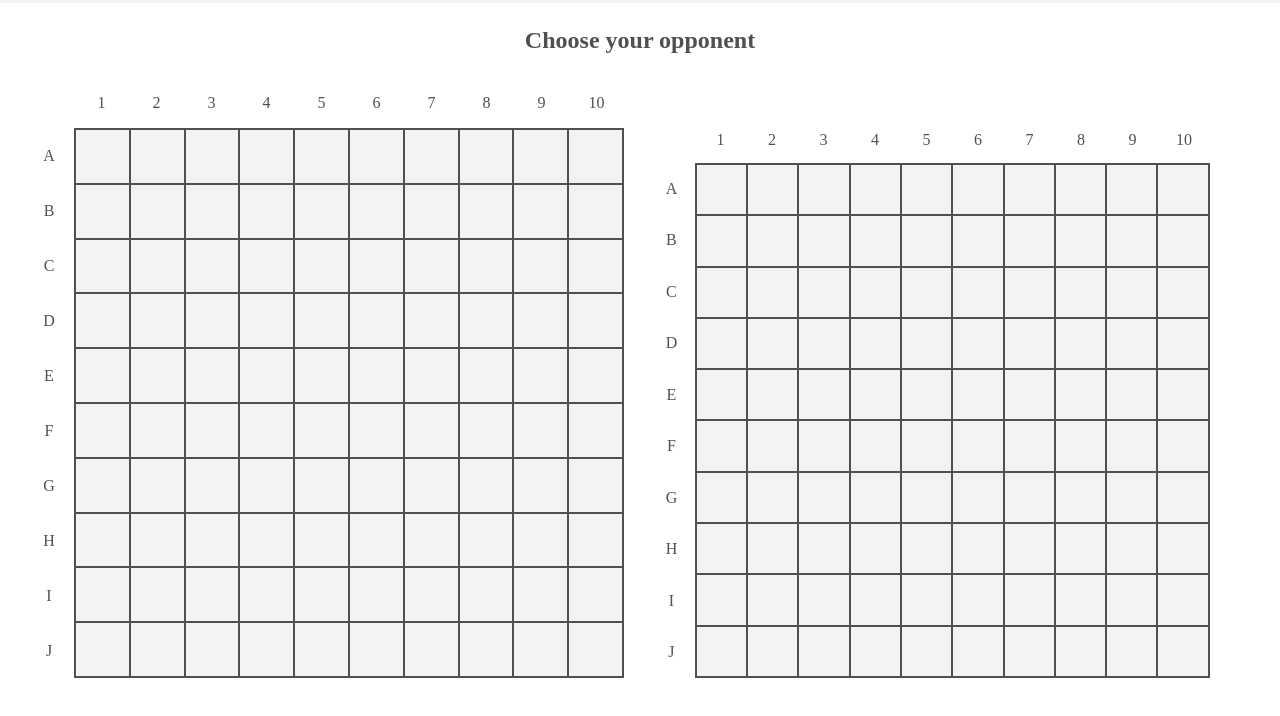
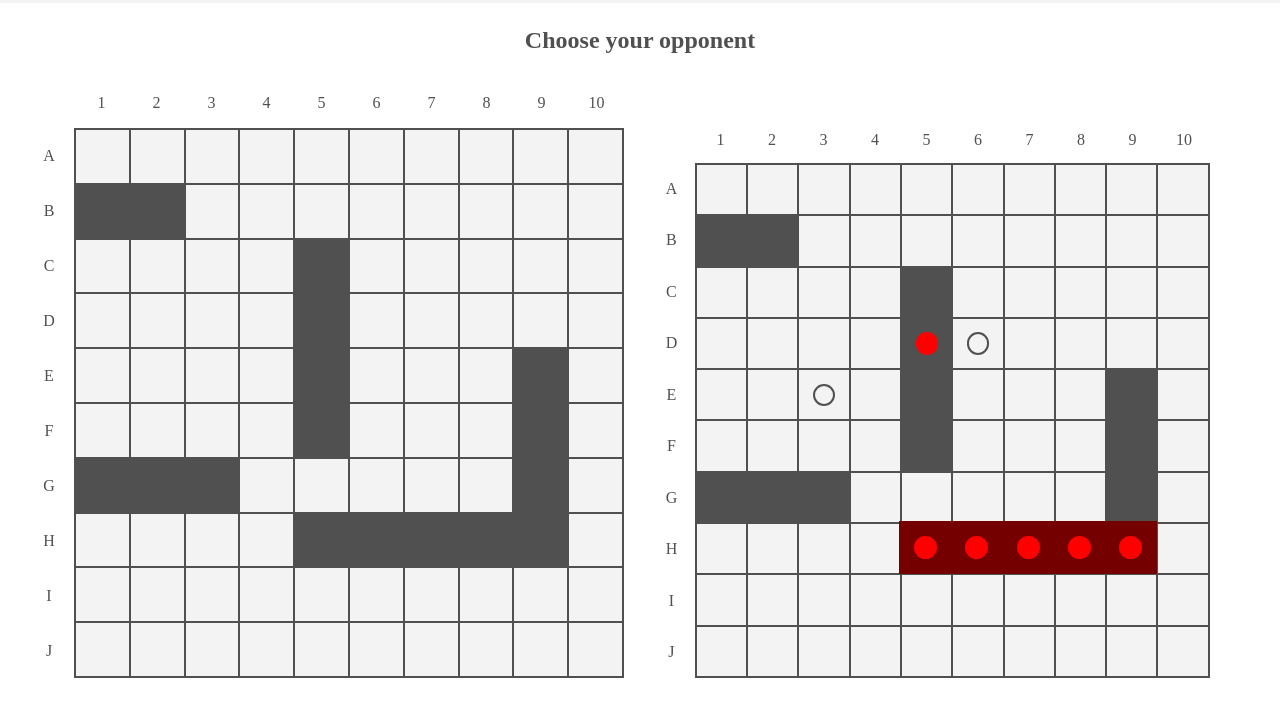
Before and after one commit to WitherMite/battleship, a website with bundled scripts: page index.html in a window 1280 px wide. Shown: the part 82-798 px from the top of the page. Built offline with nearby package versions, Linux system fonts and the light colour scheme.

Commit message:
Render gameboards

```diff
--- a/index.js
+++ b/index.js
@@ -2,3 +2,9 @@ import createBrowserGameUI from "./src/dom-modules/create-browser-game-ui.js";
 import playBattleship from "./src/play-battleship.js";
 
 playBattleship(createBrowserGameUI());
+
+// TODO list:
+//   change playBattleship to be event based instead of dep. injection
+//   get game loop working
+//   dont hardcode game config (boardsize, ships, etc.)
+//   document api for playBattleship fn
--- a/src/dom-modules/create-browser-game-ui.js
+++ b/src/dom-modules/create-browser-game-ui.js
@@ -1,14 +1,23 @@
 import drawGameGrid from "./draw-game-grid.js";
+import renderGameboard from "./render-gameboard.js";
 const gameWindow = document.querySelector(".game-window");
 
 export default function createBrowserGameUI() {
   return {
-    render(radarState, boardState) {
+    render(boardState, radarState) {
       const grids = gameWindow.querySelectorAll(".game-grid");
       grids.forEach((grid) => drawGameGrid(grid, boardState.length));
 
-      // render radar / opponent board
-      // render player board
+      const playerBoard = gameWindow.querySelector(
+        ".player-board .game-tile-container"
+      );
+      renderGameboard(playerBoard, boardState);
+      if (radarState) {
+        const playerRadar = gameWindow.querySelector(
+          ".radar .game-tile-container"
+        );
+        renderGameboard(playerRadar, radarState);
+      }
     },
   };
 }
--- /dev/null
+++ b/src/dom-modules/render-gameboard.js
@@ -0,0 +1,30 @@
+export default function renderGameboard(boardElement, boardState) {
+  const tiles = Array.from(boardElement.childNodes);
+
+  // childnodes are not in a 2d array, so for every row we need to add an offset to the index
+  let indexOffset = 0;
+  for (let y = boardState.length - 1; y >= 0; y--) {
+    for (let x = 0; x < boardState.length; x++) {
+      const tile = tiles[x + indexOffset];
+      const tileInfo = boardState[x][y];
+      renderTile(tile, tileInfo);
+    }
+    indexOffset += boardState.length;
+  }
+}
+
+function renderTile(tileEle, tileInfo) {
+  // replace with better ship visuals
+  if (tileInfo.ship) {
+    tileEle.classList.add(tileInfo.ship.name);
+    if (tileInfo.ship.isSunk) tileEle.classList.add("sunk");
+  }
+
+  if (tileInfo.isShot) {
+    const peg = document.createElement("div");
+    if (tileInfo.ship) {
+      peg.classList.add("hit");
+    } else peg.classList.add("miss");
+    tileEle.appendChild(peg);
+  }
+}
--- a/src/play-battleship.js
+++ b/src/play-battleship.js
@@ -10,7 +10,17 @@ export default async function playBattleship(gameUI /* winListeners */) {
   // decide which player goes first
   // loop until game ends: (find a good way to end loop)
   //   render gameboards (remove ships from opponent board somewhere first?)
-  gameUI.render(playerTwo.board.getState(), playerOne.board.getState());
+  playerOne.board.receiveAttack([5, 6]);
+  playerOne.board.receiveAttack([4, 6]);
+  playerOne.board.receiveAttack([2, 5]);
+  [
+    [4, 2],
+    [5, 2],
+    [6, 2],
+    [7, 2],
+    [8, 2],
+  ].forEach((xy) => playerOne.board.receiveAttack(xy));
+  gameUI.render(playerOne.board.getState(), playerTwo.board.getState());
   //   listen for player attack
   //     send attack to opponent, render attack results, remove listener
   //   listen for turn to end
--- a/style.css
+++ b/style.css
@@ -55,8 +55,27 @@ header {
 }
 
 .game-tile {
+    position: relative;
     border-top: 2px solid var(--font-color);
     border-left: 2px solid var(--font-color);
+}
+
+.hit,
+.miss {
+    --radius: 45%;
+    --offset: calc(calc(100% - var(--radius)) / 2);
+    position: absolute;
+    aspect-ratio: 1;
+    width: var(--radius);
+    top: var(--offset);
+    left: var(--offset);
+    border-radius: 100%;
+    border: 2px solid var(--font-color);
+}
+
+.hit {
+    background-color: red;
+    border-color: red;
 }
 
 .grid-label-top,
@@ -72,6 +91,21 @@ header {
     flex: 1;
     display: grid;
     place-content: center;
+}
+
+.patrol,
+.submarine,
+.destroyer,
+.battleship,
+.carrier {
+    background-color: var(--font-color);
+}
+
+.sunk {
+    z-index: 1;
+    background-color: rgb(117, 0, 0);
+    border: none;
+    outline: 1px solid rgb(117, 0, 0);
 }
 
 /* Main Gameplay UI */
```
